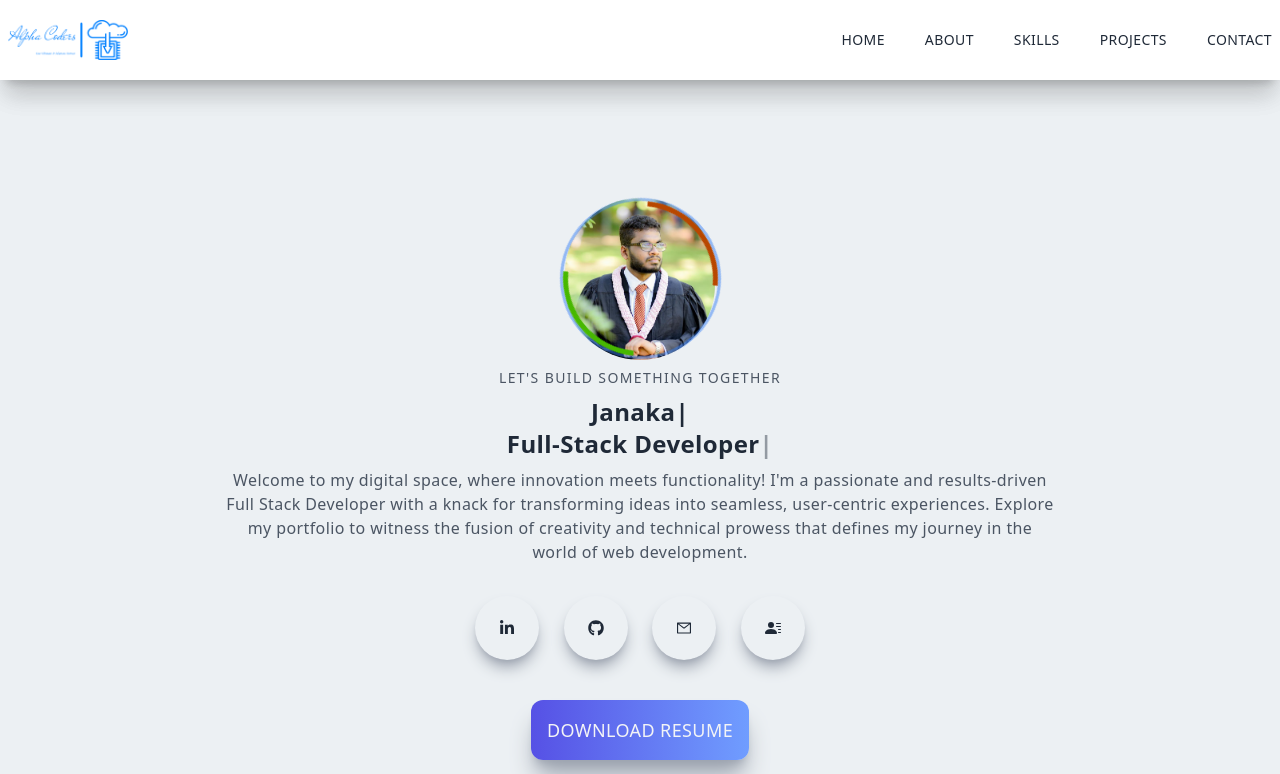
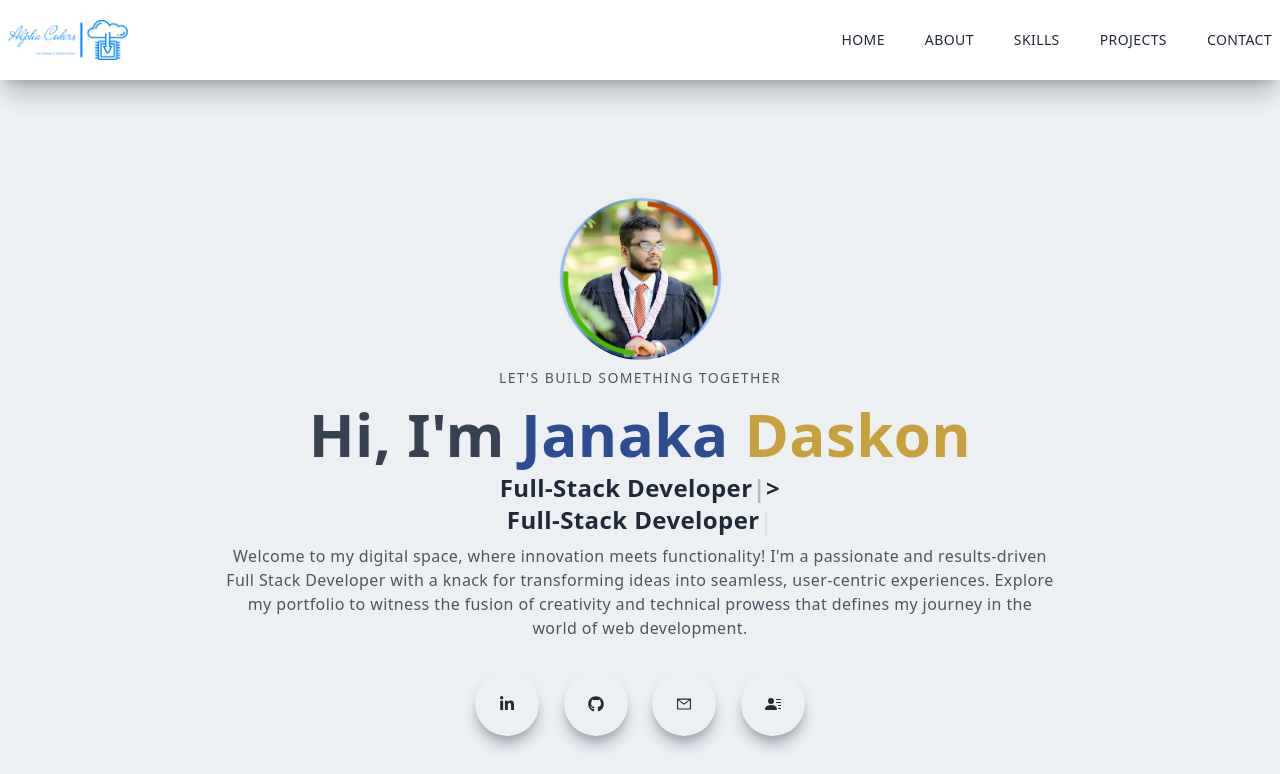
Before and after one commit to Janakadaskon/my_portfolio, a Next.js app in the folder portfolio/: page / in a window 1280 px wide. Shown: the top 774 px of the page. Built offline with nearby package versions, Linux system fonts and the light colour scheme.

Commit message:
change an animation

```diff
--- a/portfolio/components/Main.jsx
+++ b/portfolio/components/Main.jsx
@@ -54,7 +54,9 @@ const Main = () => {
                 <p className='build-text orbit header uppercase text-sm p-2 tracking-widest text-gray-600 '>
                     LET&apos;S BUILD SOMETHING TOGETHER
                 </p>
-
+                <h1 className='py-2 text-gray-700'>
+                    Hi, I&apos;m <span className='build-text first-name text-[#2d4d93] '>Janaka </span> <span className='build-text second-name text-[#c8a13e]'> Daskon</span>
+                </h1>
                 <motion.h1
                     initial={{ opacity:0 }}
                     animate={{ opacity:1 }}
@@ -63,16 +65,16 @@ const Main = () => {
                     >
                         <Typed
                             strings={[
-                                "Hi I am",
-                                "Janaka",
-                                "Daskon"
+                                "software engineer",
+                                "UI/UX designer",
+                                "Full-Stack developer"
 
                             ]}
                                 typeSpeed={40}
                                 backSpeed={50}
                                 loop
                         />
-                </motion.h1>
+                ></motion.h1>
 
                 {/* <h1 className='role py-2 text-gray-700'>Full-Stack Developer</h1> */}
                 <motion.h1
```
